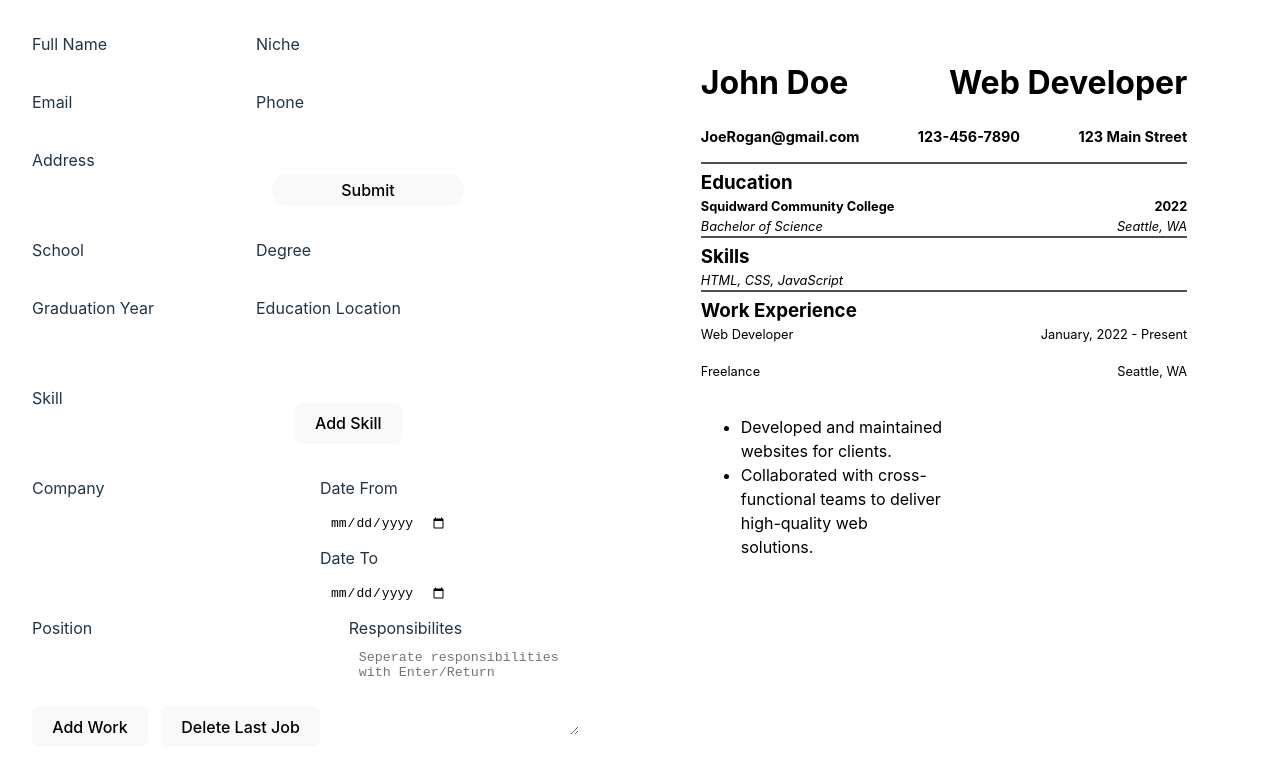
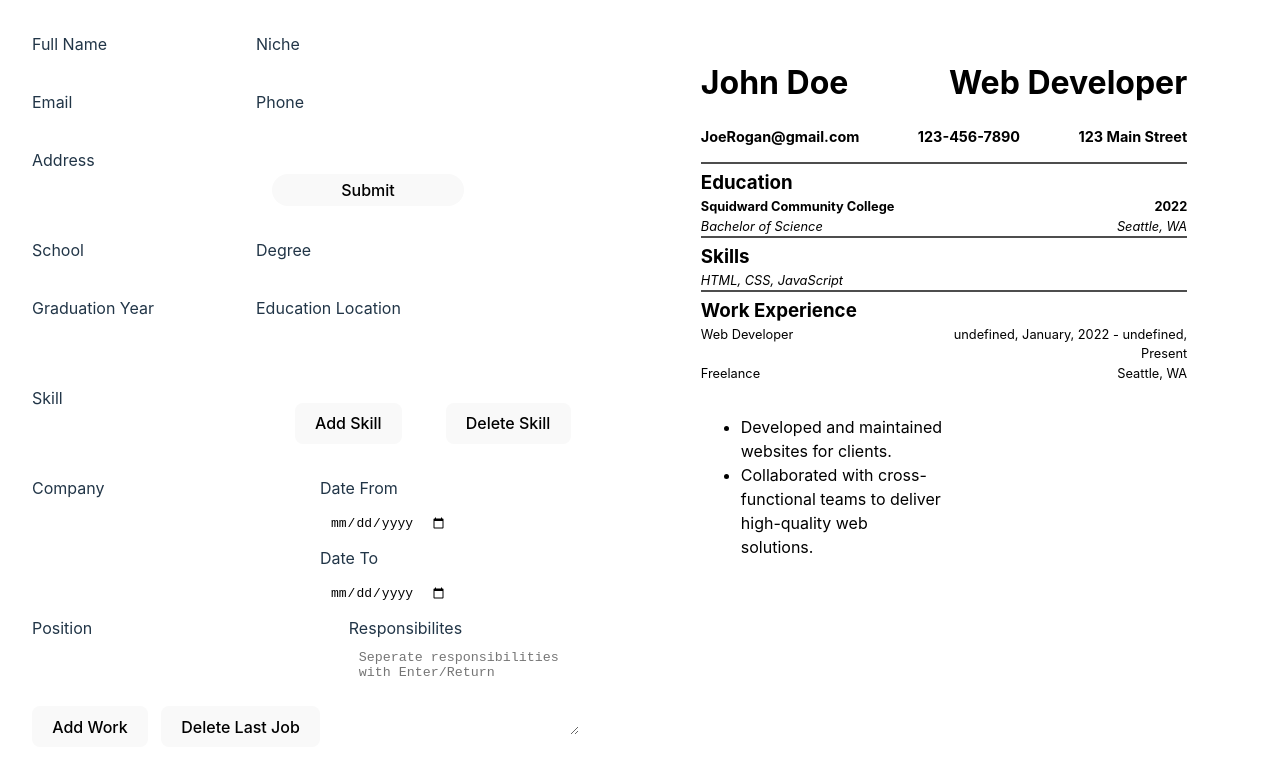
Before and after one commit to TheBenster/TOP-CV, a React (Vite) app: page / in a window 1280 px wide. Shown: the top 772 px of the page. Built offline with nearby package versions, Linux system fonts and the light colour scheme.

Commit message:
sort proptype error

```diff
--- a/src/components/Form.jsx
+++ b/src/components/Form.jsx
@@ -18,6 +18,8 @@ function MainForm({
   skill,
   work,
   handleWorkButton,
+  handleSkillDel,
+  handleWorkDel,
 }) {
   return (
     <div className="main-form">
@@ -34,8 +36,16 @@ function MainForm({
         updateGradyear={updateGradyear}
         updateEduLocation={updateEduLocation}
       />
-      <SkillForm skill={skill} handleSkillClick={handleSkillClick} />
-      <WorkForm work={work} handleWorkButton={handleWorkButton} />
+      <SkillForm
+        handleSkillDel={handleSkillDel}
+        skill={skill}
+        handleSkillClick={handleSkillClick}
+      />
+      <WorkForm
+        work={work}
+        handleWorkDel={handleWorkDel}
+        handleWorkButton={handleWorkButton}
+      />
     </div>
   );
 }
@@ -51,8 +61,11 @@ MainForm.propTypes = {
   updateGradyear: propTypes.func,
   updateEduLocation: propTypes.func,
   handleSkillClick: propTypes.func,
+  handleWorkButton: propTypes.func,
+  handleSkillDel: propTypes.func,
   skill: propTypes.array,
   addWork: propTypes.func,
   work: propTypes.object,
+  handleWorkDel: propTypes.func,
 };
 export default MainForm;
--- a/src/components/SkillForm.jsx
+++ b/src/components/SkillForm.jsx
@@ -2,7 +2,7 @@ import { useState } from "react";
 import "../App.css";
 import PropTypes from "prop-types";
 
-function SkillForm({ handleSkillClick }) {
+function SkillForm({ handleSkillClick, handleSkillDel }) {
   const [skill, setSkill] = useState("");
 
   const handleChange = (e) => {
@@ -25,13 +25,16 @@ function SkillForm({ handleSkillClick }) {
       <div className="formItem submit">
         <button onClick={(e) => handleSkillClick(e, skill)}>Add Skill</button>
       </div>
+      <div className="formItem deleteSkill">
+        <button onClick={handleSkillDel}>Delete Skill</button>
+      </div>
     </div>
   );
 }
 
 SkillForm.propTypes = {
   handleSkillClick: PropTypes.func.isRequired,
-}
-
+  handleSkillDel: PropTypes.func.isRequired,
+};
 
 export default SkillForm;
--- a/src/components/Work.jsx
+++ b/src/components/Work.jsx
@@ -1,6 +1,7 @@
 import "../App.css";
+import propTypes from "prop-types";
 
-const Work = ({ jobExperience }) => {
+const Work = ({ jobExperience, formatDate }) => {
   return (
     <>
       <h3 className="cvTitle">Work Experience</h3>
@@ -9,12 +10,15 @@ const Work = ({ jobExperience }) => {
           <div key={index} className="work">
             <h4 id="workLeft">{job.position}</h4>
             <h4 id="workRight">
-              {job.dateFrom} - {job.dateTo}
+              {formatDate(job.dateFrom)} - {formatDate(job.dateTo)}
             </h4>
             <h4 id="workLeft">{job.company}</h4>
             <h4 id="workRight">{job.location}</h4>
             <ul id="responsibilities">
               {Array.isArray(job.responsibilities) &&
+              // if job.responsbilities is an array with a length of 1, which it autoamtically is,
+              // and it includes a new line, which hopefully it does,
+              // take the first object of that array and split it at the new line. JEEZ WHY?
               job.responsibilities.length === 1 &&
               job.responsibilities[0].includes("\n")
                 ? job.responsibilities[0]
@@ -32,4 +36,9 @@ const Work = ({ jobExperience }) => {
   );
 };
 
+Work.propTypes = {
+  jobExperience: propTypes.array,
+  formatDate: propTypes.func,
+};
+
 export default Work;
--- a/src/components/WorkForm.jsx
+++ b/src/components/WorkForm.jsx
@@ -1,7 +1,8 @@
 import "../App.css";
-import { useState, useEffect } from "react";
+import { useState } from "react";
+import PropTypes from "prop-types";
 
-function WorkForm({ handleWorkButton }) {
+function WorkForm({ handleWorkButton, handleWorkDel }) {
   const [work, setWork] = useState({
     company: "",
     dateFrom: "",
@@ -10,13 +11,6 @@ function WorkForm({ handleWorkButton }) {
     location: "",
     responsibilities: "",
   });
-
-  const handleJobDelete = (index) => {
-    setWork({
-      ...work,
-      responsibilities: work.responsibilities.filter((_, i) => i !== index),
-    });
-  };
 
   const handleWorkChange = (e) => {
     setWork({
@@ -27,9 +21,8 @@ function WorkForm({ handleWorkButton }) {
 
   const handleSubmit = (e) => {
     e.preventDefault();
-    handleWorkButton(e, work); // Pass the entire work object
+    handleWorkButton(e, work);
     setWork({
-      // Reset form fields
       company: "",
       dateFrom: "",
       dateTo: "",
@@ -84,11 +77,7 @@ function WorkForm({ handleWorkButton }) {
           />
           <div className="formItem work-submit">
             <button type="submit">Add Work</button>
-            <button
-              onClick={() => handleJobDelete(work.responsibilities.length - 1)}
-            >
-              Delete Last Job
-            </button>
+            <button onClick={handleWorkDel}>Delete Last Job</button>
           </div>
         </div>
         <div className="formItem work">
@@ -108,4 +97,9 @@ function WorkForm({ handleWorkButton }) {
   );
 }
 
+WorkForm.propTypes = {
+  handleWorkButton: PropTypes.func.isRequired,
+  handleWorkDel: PropTypes.func.isRequired,
+};
+
 export default WorkForm;
```
